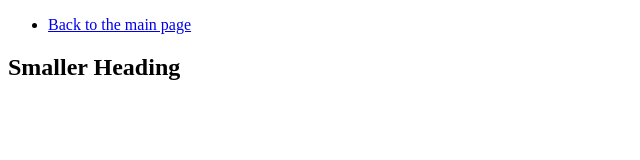
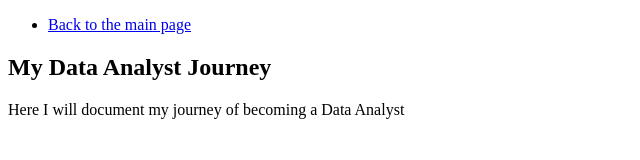
Before and after one commit to JS-techrdp/JS-techrdp.github.io, a plain HTML site: page second.html in a window 1280 px wide. Shown: the whole page, without its empty margins (0-640 px from the left). Drawn offline with Linux system fonts and the light colour scheme.

Commit message:
Update second.html

```diff
--- a/second.html
+++ b/second.html
@@ -10,8 +10,15 @@
     </ul>
   </nav>
   <heading>
-    <h2>Smaller Heading</h2>
+    <h2>My Data Analyst Journey</h2>
   </heading>
+  <main>
+    <article>
+      <section>Here I will document my journey of becoming a Data Analyst</section>
+    </article>
+  </main>
+
+
 </body>
 
 </html>
```
